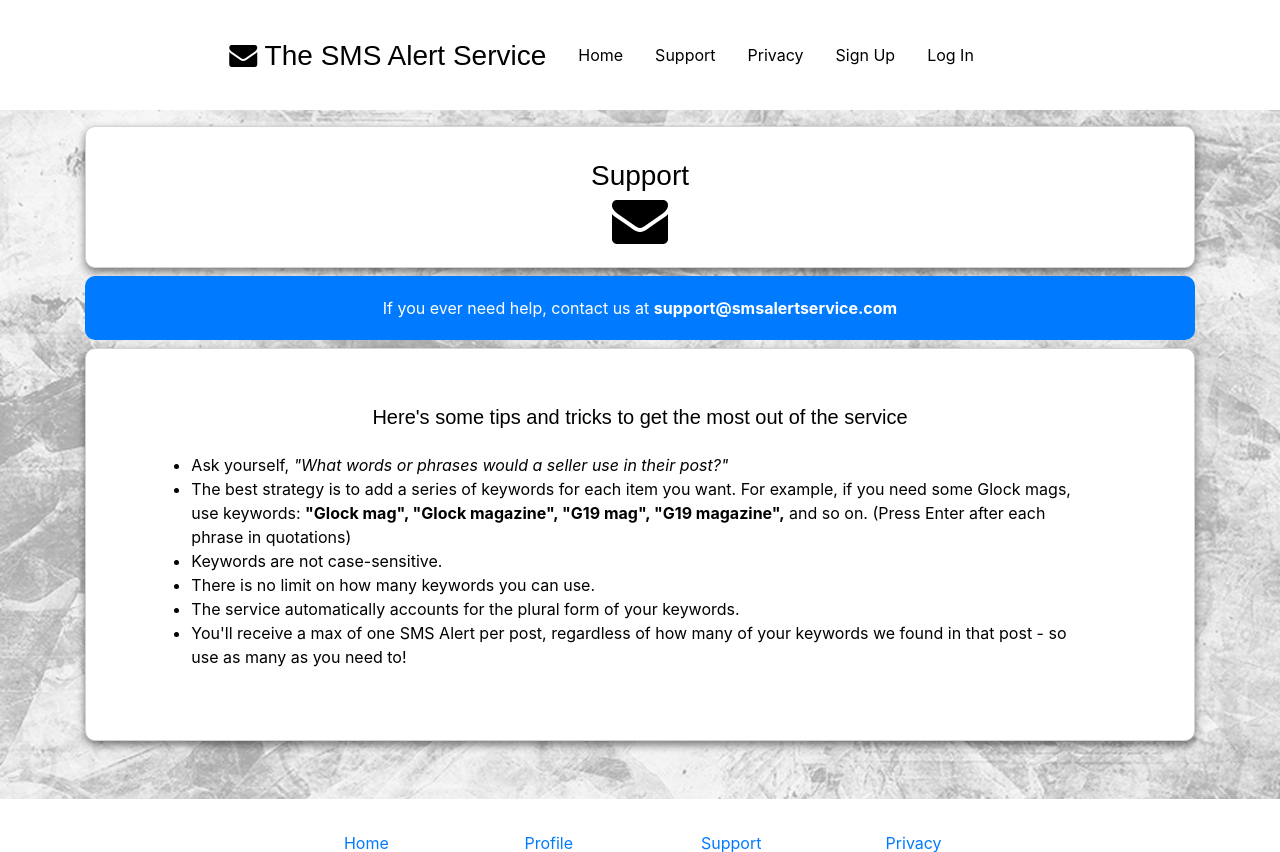
After one commit to nicholas-konar/SMSAlertService, a Flask app: template SMSAlertService/SMSAlertService/templates/tips.html in a window 1280 px wide. The commit adds this page. Shown: the top 852 px of the page. Run offline with Flask 2, Linux system fonts and the light colour scheme; the template is opened without the code that fills it, so the values that code supplies are empty; parts of the project's set-up code (start-up, migrations or seed data) failed here and were passed over; some libraries are stand-ins or nearby versions.

Commit message:
initialize tips page

```diff
--- /dev/null
+++ b/SMSAlertService/SMSAlertService/templates/tips.html
@@ -0,0 +1,40 @@
+<!DOCTYPE html>
+{% extends "base.html" %}
+{% block title %}SMS Alert Service{% endblock %}
+
+{% block content %}
+<html>
+<head>
+    <link href="static/style.css" rel="stylesheet">
+    <meta content="width=device-width, initial-scale=1" name="viewport">
+</head>
+
+<div class="container">
+    <div class="box-area billboard">
+        <h3>Support<br/><i class="fa fa-envelope fa-2x"></i></h3>
+    </div>
+    <div class="info">
+        If you ever need help, contact us at <strong>support@smsalertservice.com</strong>
+    </div>
+    <div class="box-area">
+        <h5>Here's some tips and tricks to get the most out of the service</h5>
+        <br/>
+        <div class="mini-container">
+            <ul>
+                <li>Ask yourself, <i>"What words or phrases would a seller use in their post?"</i></li>
+                <li>The best strategy is to add a series of keywords for each item you want. For example, if you
+                    need some Glock mags, use keywords:
+                    <strong>"Glock mag", "Glock magazine", "G19 mag", "G19 magazine",</strong> and so on.
+                    (Press Enter after each phrase in quotations)
+                </li>
+                <li>Keywords are not case-sensitive.</li>
+                <li>There is no limit on how many keywords you can use.</li>
+                <li>The service automatically accounts for the plural form of your keywords.</li>
+                <li>You'll receive a max of one SMS Alert per post, regardless of how many of your keywords we
+                    found in that post - so use as many as you need to!
+                </li>
+            </ul>
+        </div>
+    </div>
+</div>
+{% endblock %}
```
Also changed, not shown: SMSAlertService/SMSAlertService/templates/home.html (+0 -21 lines).
